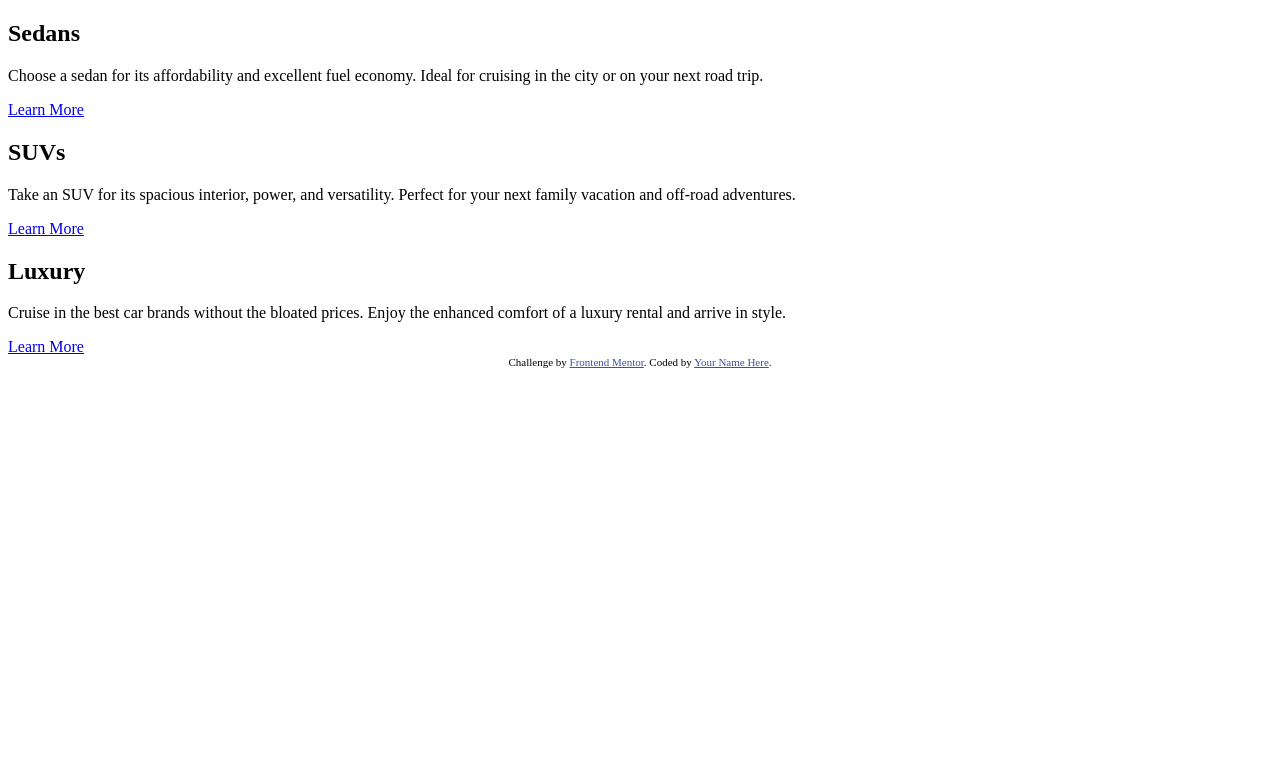
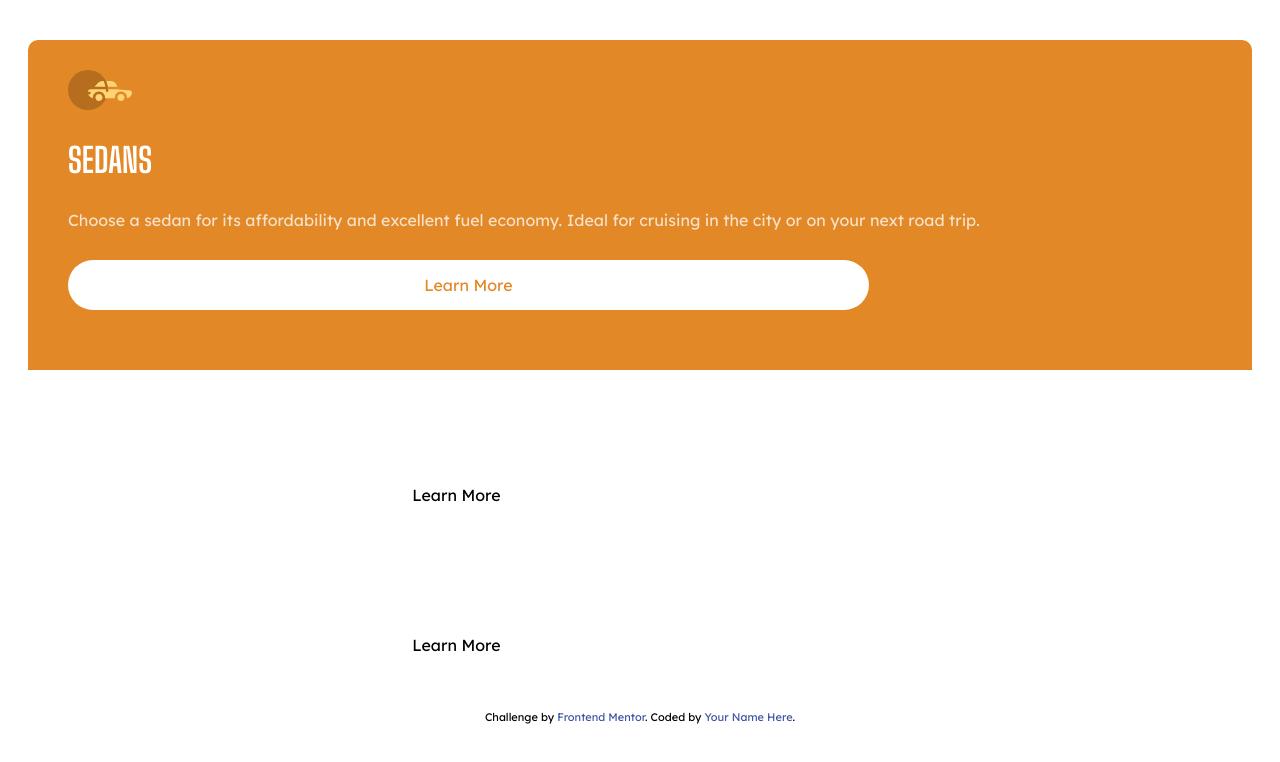
Before and after one commit to Alexalom99/3-column-preview-card-component-main, a plain HTML site: page index.html in a window 1280 px wide. Drawn offline with Linux system fonts and the light colour scheme.

Commit message:
Primera caja

```diff
--- a/3_column.css
+++ b/3_column.css
@@ -0,0 +1,68 @@
+@import url('https://fonts.googleapis.com/css2?family=Lexend+Deca:wght@100..900&display=swap');
+@import url('https://fonts.googleapis.com/css2?family=Big+Shoulders+Display:wght@100..900&family=Lexend+Deca:wght@100..900&display=swap');
+/*------TAGS----*/
+* {
+    box-sizing: border-box;
+}
+
+body {
+    font-family: "Lexend Deca", serif;
+}
+
+a {
+    text-decoration: none;
+    color: black;
+}
+
+p {
+    margin: 0;
+    color: hsl(0, 0%, 100%, 0.75)
+
+}
+
+h2 {
+    margin: 0;
+    font-family: "Big Shoulders Display", serif;
+    margin-top: 40px;
+}
+
+/*-----------TRIPTIC----------*/
+.triptic {
+    margin: 40px 20px;
+    display: flex;
+    flex-direction: column;
+}
+
+/*-------------ORANGE---------------*/
+
+.triptic__orange {
+    background-color: hsl(31, 77%, 52%);
+    padding: 60px 40px;
+    border-top-left-radius: 10px;
+    border-top-right-radius: 10px;
+    display: flex;
+    flex-direction: column;
+    gap: 30px;
+    background-image: url(images/icon-sedans.svg);
+    background-repeat: no-repeat;
+    background-position: 40px 30px;
+}
+
+.triptic h2 {
+    color: white;
+    text-transform: uppercase;
+    font-size: 34px;
+
+}
+
+.triptic__button {
+    background-color: white;
+    width: 70%;
+    text-align: center;
+    padding: 15px 20px;
+    border-radius: 30px;
+}
+
+.triptic__orange a {
+    color: hsl(31, 77%, 52%);
+}
--- a/index.html
+++ b/index.html
@@ -21,10 +21,12 @@
       color: hsl(228, 45%, 44%);
     }
   </style>
+  <link rel="stylesheet" href="3_column.css">
 </head>
 
-<body class="triptic">
+<body>
 
+  <div class="triptic">
     <div class="triptic__orange">
       <h2>Sedans</h2>
       <p>
@@ -33,7 +35,6 @@
       </p>
       <div class="triptic__button"><a href="#">Learn More</a></div>
     </div>
-
     <div class="triptic__blue">
       <h2>SUVs</h2>
       <p>
@@ -42,7 +43,6 @@
       </p>
       <div class="triptic__button"><a href="#">Learn More</a></div>
     </div>
-
     <div class="triptic__green">
       <h2>Luxury</h2>
       <p>
@@ -50,6 +50,7 @@
         rental and arrive in style.
       </p>
       <div class="triptic__button"><a href="#">Learn More</a></div>
+    </div>
   </div>
 
   <div class="attribution">
```
Lines whose indentation alone changed are shown as unchanged.
